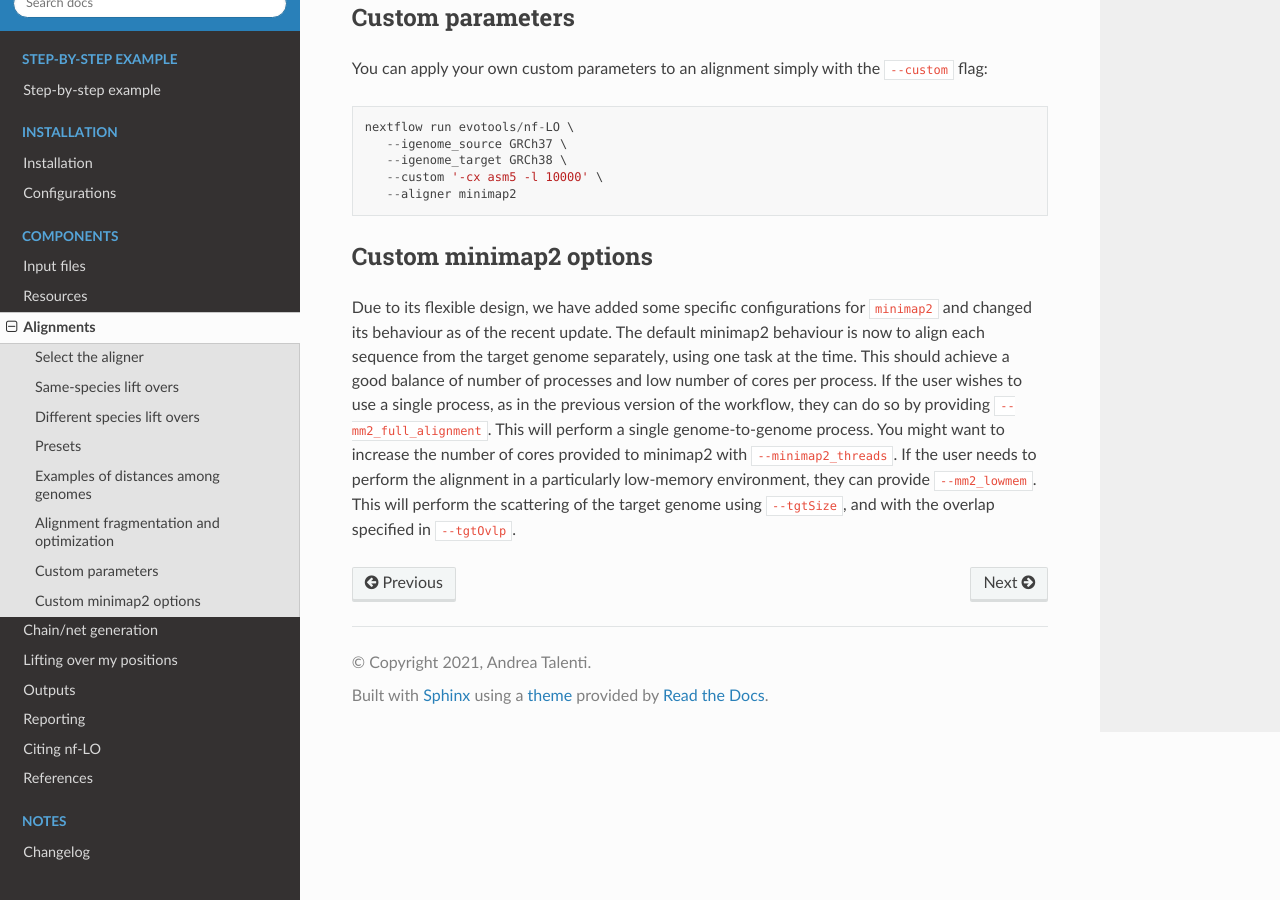
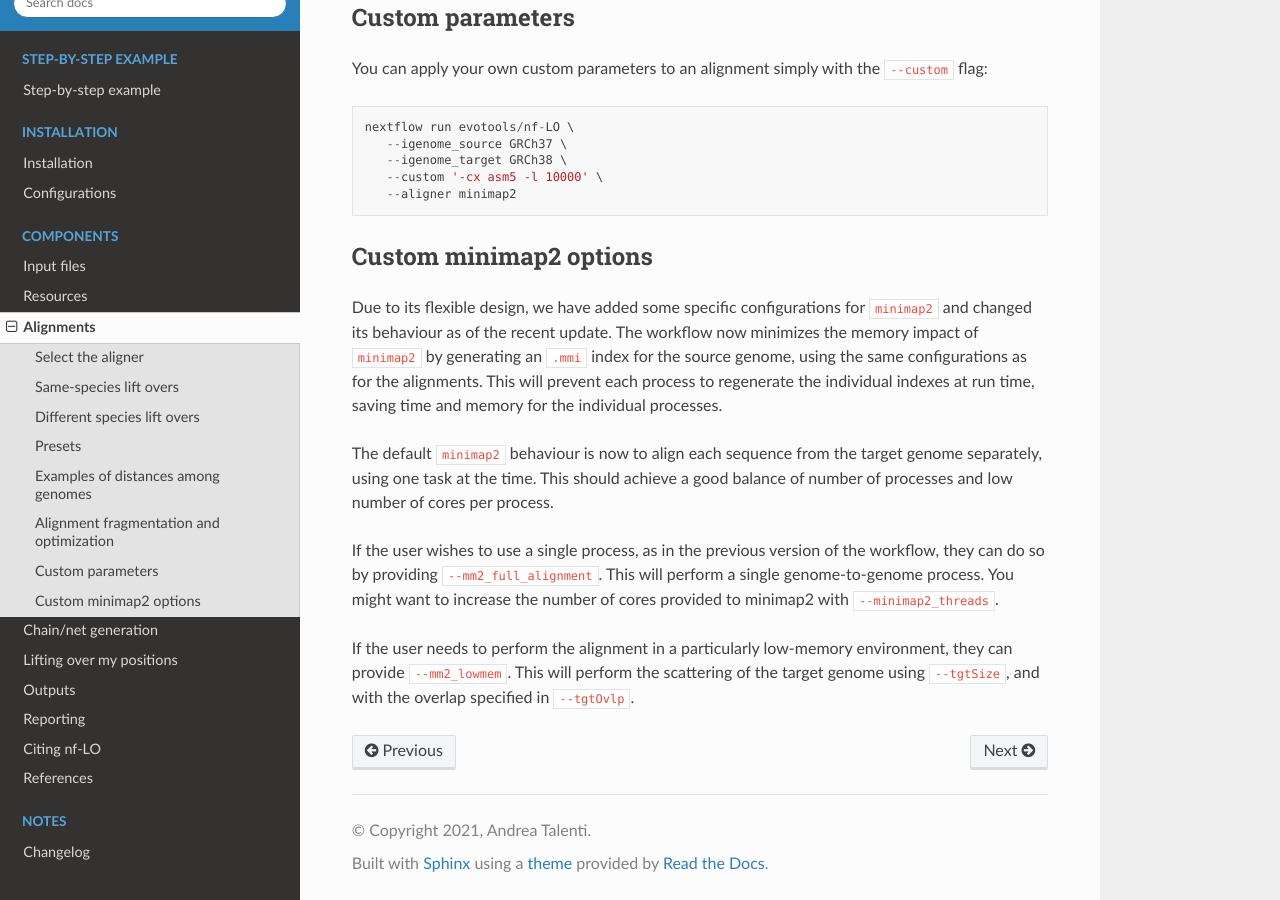
Before and after one commit to evotools/nf-LO, a Sphinx documentation site: the page built from docs/alignments.md, in a window 1280 px wide and 900 px high, scrolled down 3169 px. Built offline with Sphinx 7.4.7 and the Read the Docs theme 2.0.0, drawn with Linux system fonts in a browser that asks for light colours.

Commit message:
More docs edit and changes to mmi index process

```diff
--- a/docs/alignments.md
+++ b/docs/alignments.md
@@ -98,6 +98,10 @@ nextflow run evotools/nf-LO \
 
 ## Custom minimap2 options
 Due to its flexible design, we have added some specific configurations for `minimap2` and changed its behaviour as of the recent update.
-The default minimap2 behaviour is now to align each sequence from the target genome separately, using one task at the time. This should achieve a good balance of number of processes and low number of cores per process.
+The workflow now minimizes the memory impact of `minimap2` by generating an `.mmi` index for the source genome, using the same configurations as for the alignments. This will prevent each process to regenerate the individual indexes at run time, saving time and memory for the individual processes.
+
+The default `minimap2` behaviour is now to align each sequence from the target genome separately, using one task at the time. This should achieve a good balance of number of processes and low number of cores per process.
+
 If the user wishes to use a single process, as in the previous version of the workflow, they can do so by providing `--mm2_full_alignment`. This will perform a single genome-to-genome process. You might want to increase the number of cores provided to minimap2 with `--minimap2_threads`.
+
 If the user needs to perform the alignment in a particularly low-memory environment, they can provide `--mm2_lowmem`. This will perform the scattering of the target genome using `--tgtSize`, and with the overlap specified in `--tgtOvlp`.
```
Also changed, not shown: 1 other file.
